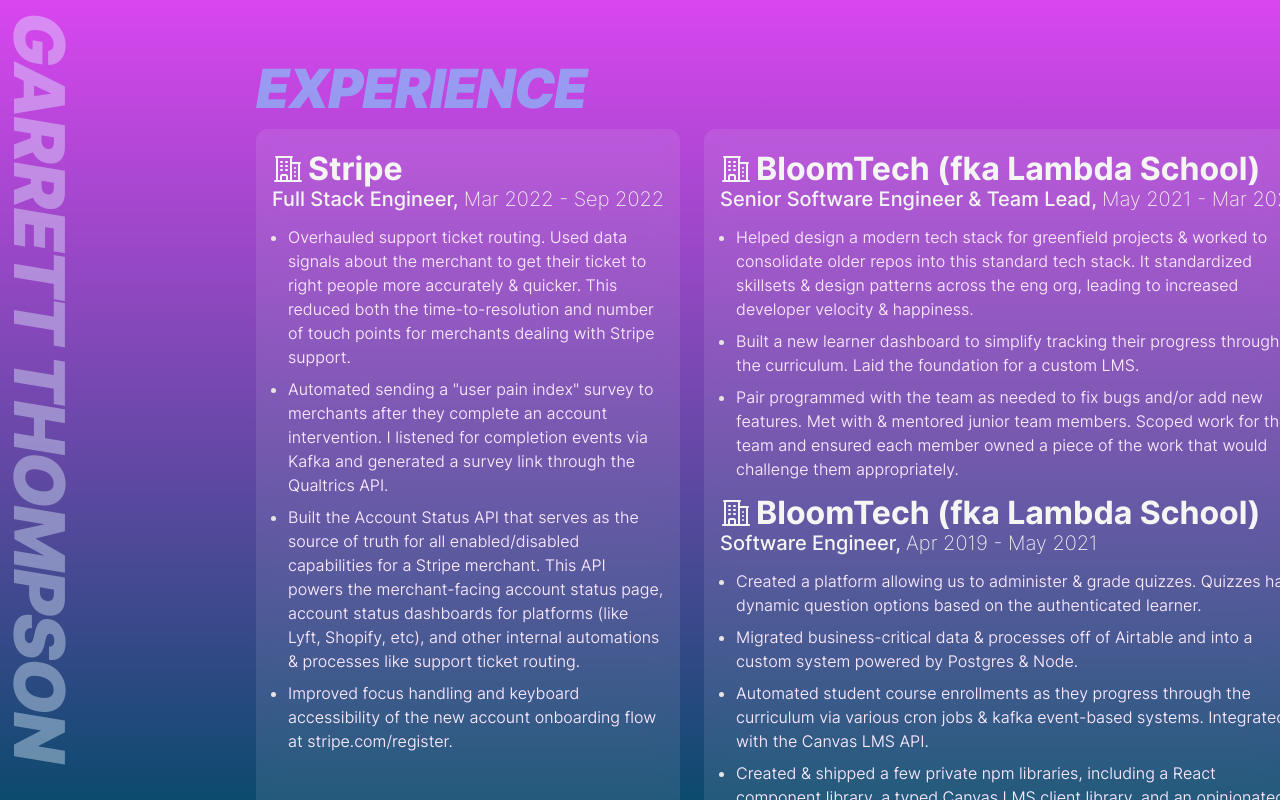
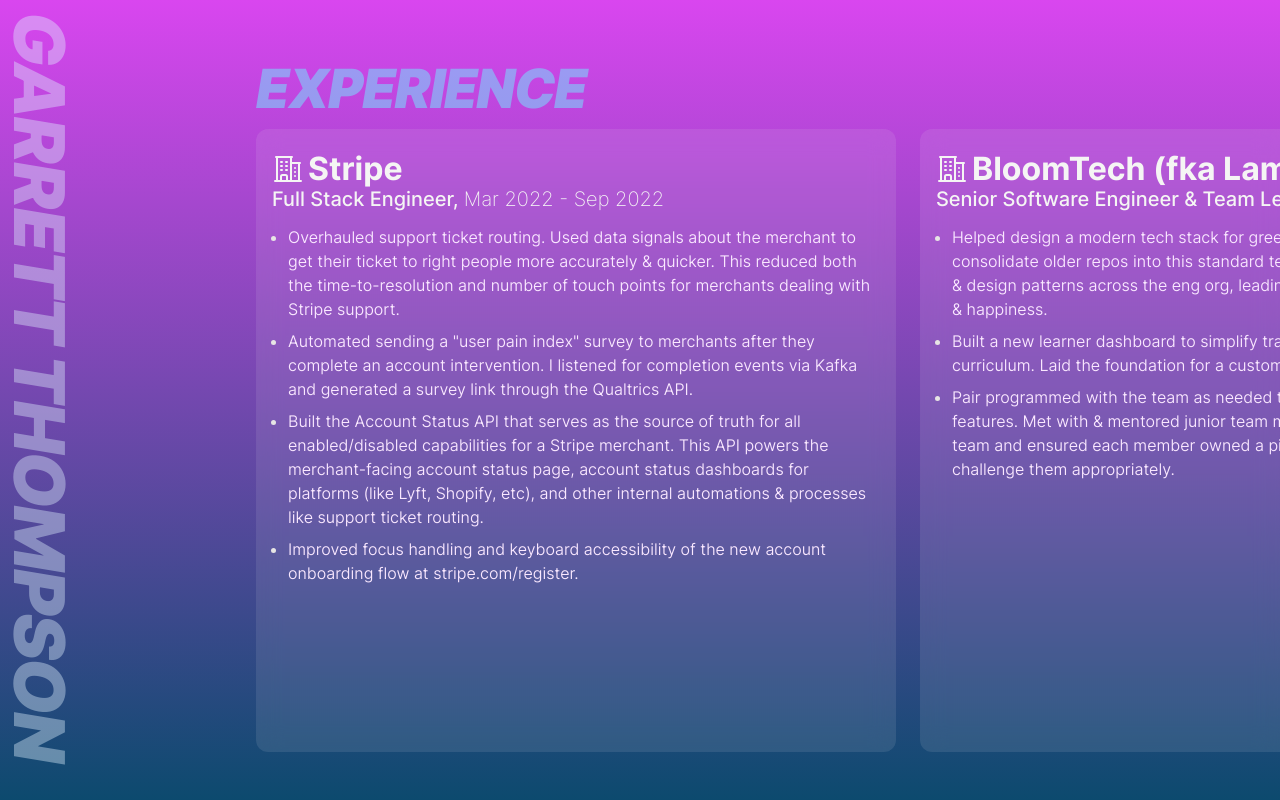
Before and after one commit to garrett-thompson/garrett-thompson.dev, a Next.js app: page / in a window 1280 px wide. Built offline with nearby package versions, Linux system fonts and the light colour scheme.

Commit message:
card sizing consistent. created draggable component.

```diff
--- a/components/card.tsx
+++ b/components/card.tsx
@@ -3,7 +3,7 @@
 }
 
 export const Card = ({ children }: CardProps) => (
-  <div className="px-4 py-6 rounded-xl bg-stone-100/10 backdrop-blur-md">
+  <div className="px-4 py-6 w-[640px] h-[100%] rounded-xl bg-stone-100/10 backdrop-blur-md">
     {children}
   </div>
 );
--- a/layouts/experience/bloomtech.tsx
+++ b/layouts/experience/bloomtech.tsx
@@ -2,7 +2,7 @@
 import { List } from "../../components/list";
 import { Body } from "../../components/typography";
 
-export const BloomTechExperience = () => (
+export const BloomTechExperience1 = () => (
   <div>
     <ExperienceHeader
       dates="May 2021 - Mar 2022"
@@ -30,6 +30,11 @@
         </Body>,
       ]}
     />
+  </div>
+);
+
+export const BloomTechExperience2 = () => (
+  <div>
     <ExperienceHeader
       dates="Apr 2019 - May 2021"
       company="BloomTech (fka Lambda School)"
--- a/layouts/experience/onovative.tsx
+++ b/layouts/experience/onovative.tsx
@@ -2,7 +2,7 @@
 import { List } from "../../components/list";
 import { Body } from "../../components/typography";
 
-export const OnovativeExperience = () => (
+export const OnovativeExperience1 = () => (
   <div>
     <ExperienceHeader
       dates="Feb 2017 - Nov 2018"
@@ -26,6 +26,11 @@
         </Body>,
       ]}
     />
+  </div>
+);
+
+export const OnovativeExperience2 = () => (
+  <div>
     <ExperienceHeader
       dates="May 2016 - Feb 2017"
       company="Onovative"
--- a/package.json
+++ b/package.json
@@ -12,6 +12,7 @@
   },
   "dependencies": {
     "classnames": "^2.3.1",
+    "framer-motion": "^7.3.2",
     "next": "12.3.0",
     "react": "18.2.0",
     "react-dom": "18.2.0"
--- a/pages/index.tsx
+++ b/pages/index.tsx
@@ -1,13 +1,23 @@
 import type { NextPage } from "next";
 import Head from "next/head";
+import { useState } from "react";
+import { motion } from "framer-motion";
 import { Card } from "../components/card";
 import { Banner, Heading1 } from "../components/typography";
-import { BloomTechExperience } from "../layouts/experience/bloomtech";
-import { OnovativeExperience } from "../layouts/experience/onovative";
+import {
+  BloomTechExperience1,
+  BloomTechExperience2,
+} from "../layouts/experience/bloomtech";
+import {
+  OnovativeExperience1,
+  OnovativeExperience2,
+} from "../layouts/experience/onovative";
 import { SemanticBitsExperience } from "../layouts/experience/semantic-bits";
 import { StripeExperience } from "../layouts/experience/stripe";
 
 const Home: NextPage = () => {
+  const [cardIndex, setCardIndex] = useState(0);
+
   return (
     <div>
       <Head>
@@ -22,28 +32,56 @@
       <Banner>GARRETT THOMPSON</Banner>
 
       <main className="h-screen w-screen overflow-scroll bg-gradient-to-t from-sky-900 to-fuchsia-500">
-        <section className="ml-[20%] w-[80%] mt-12">
+        <section className="flex flex-col pl-[20%] h-full pt-12">
           <Heading1 className="text-sky-300 opacity-60">EXPERIENCE</Heading1>
-          <div className="flex space-x-6 overflow-x-scroll">
+          <div className="flex space-x-6 overflow-x-scroll flex-1 pb-12">
+            <Draggable currentIndex={cardIndex} index={0}>
               <Card>
                 <StripeExperience />
               </Card>
+            </Draggable>
+            <Draggable currentIndex={cardIndex} index={0}>
               <Card>
-              <BloomTechExperience />
+                <BloomTechExperience1 />
               </Card>
+            </Draggable>
+            <Draggable currentIndex={cardIndex} index={0}>
+              <Card>
+                <BloomTechExperience2 />
+              </Card>
+            </Draggable>
+            <Draggable currentIndex={cardIndex} index={0}>
               <Card>
                 <SemanticBitsExperience />
               </Card>
+            </Draggable>
+            <Draggable currentIndex={cardIndex} index={0}>
               <Card>
-              <OnovativeExperience />
+                <OnovativeExperience1 />
               </Card>
+            </Draggable>
+            <Draggable currentIndex={cardIndex} index={0}>
+              <Card>
+                <OnovativeExperience2 />
+              </Card>
+            </Draggable>
           </div>
         </section>
       </main>
-
-      <footer></footer>
     </div>
   );
 };
 
+interface DraggableProps {
+  index: number;
+  currentIndex: number;
+  children: React.ReactNode;
+}
+
+const Draggable = ({ index, currentIndex, children }: DraggableProps) => (
+  <motion.div className="h-full" drag={currentIndex == index ? "x" : false}>
+    {children}
+  </motion.div>
+);
+
 export default Home;
```
Also changed, not shown: 2 other files (tests, documents, lock files or other folders). Lines whose indentation alone changed are shown as unchanged.
